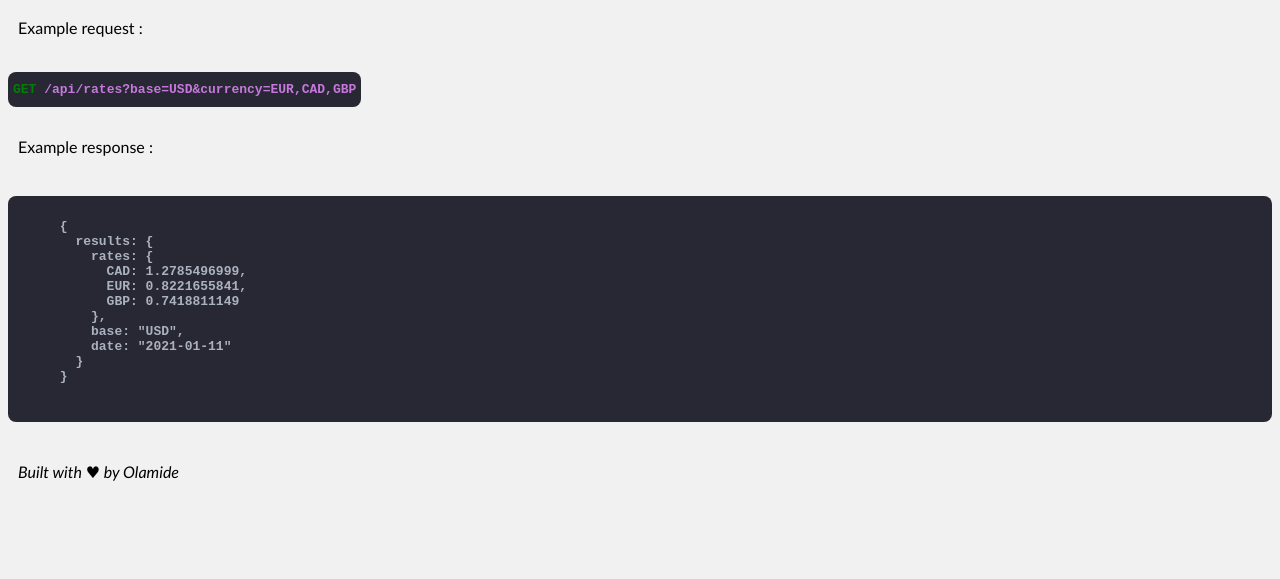
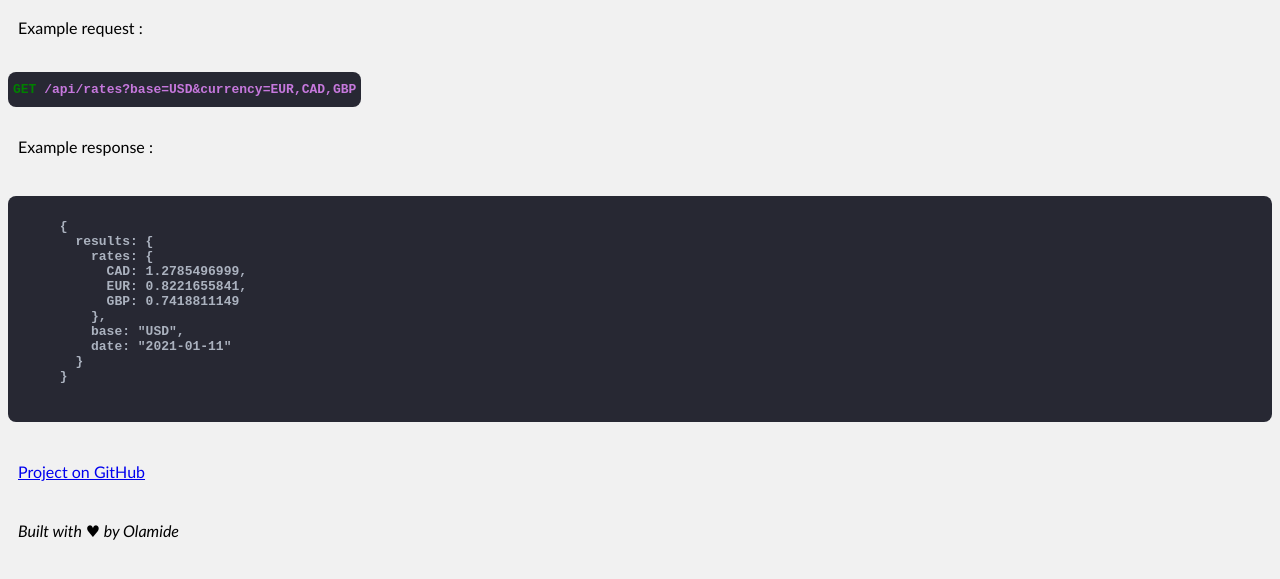
Before and after one commit to aolamide/e-currency-rates, a website: page index.html in a window 1280 px wide. Shown: the part 71-650 px from the top of the page. Drawn offline with Linux system fonts and the light colour scheme.

Commit message:
add github link

```diff
--- a/index.html
+++ b/index.html
@@ -39,6 +39,7 @@
       }
     </pre>
   </div>
+  <p><a href="https://github.com/aolamide/e-currency-rates">Project on GitHub</a></p>
   <p><em>Built with &hearts; by Olamide</em></p>
 </body>
 </html>
```
